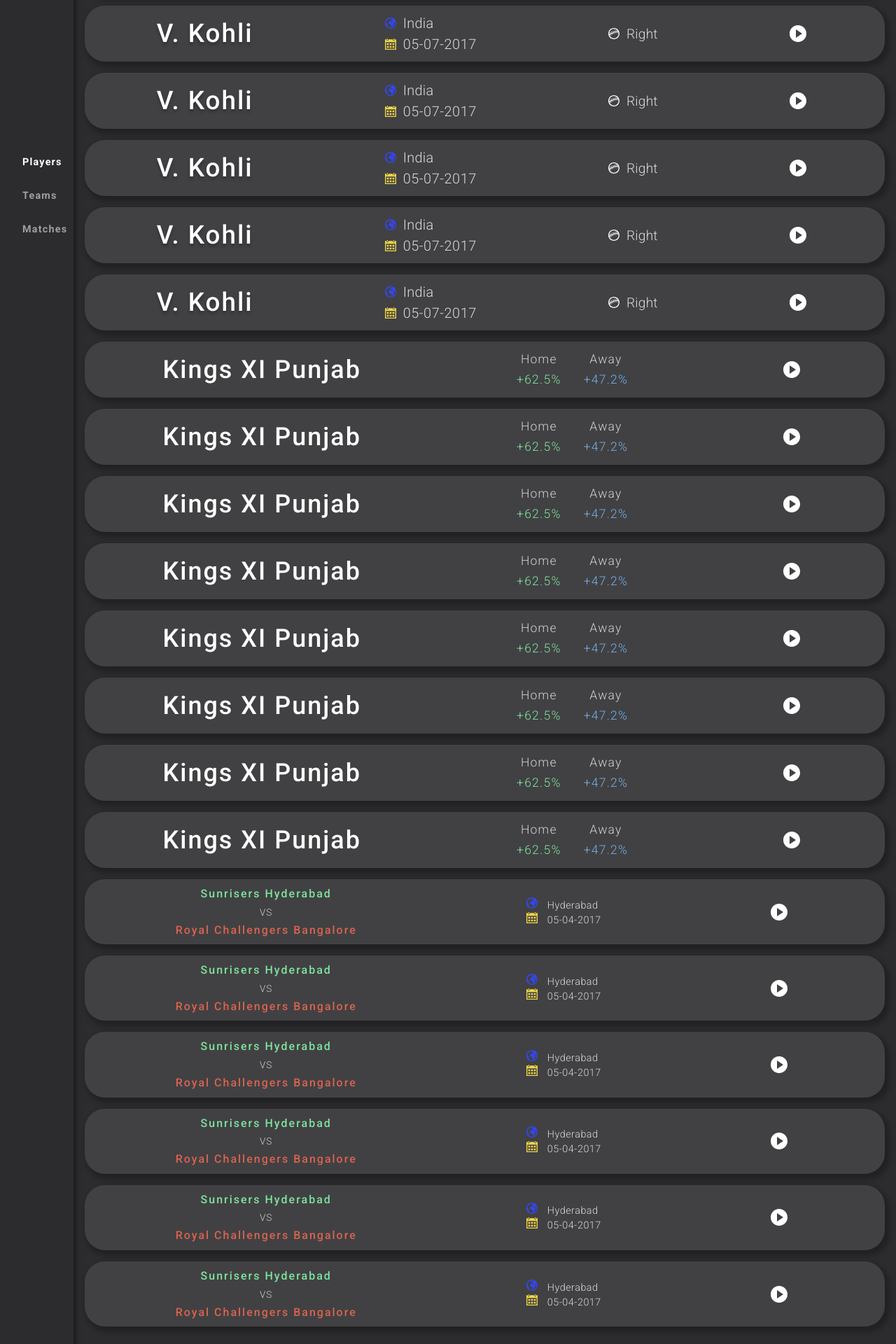
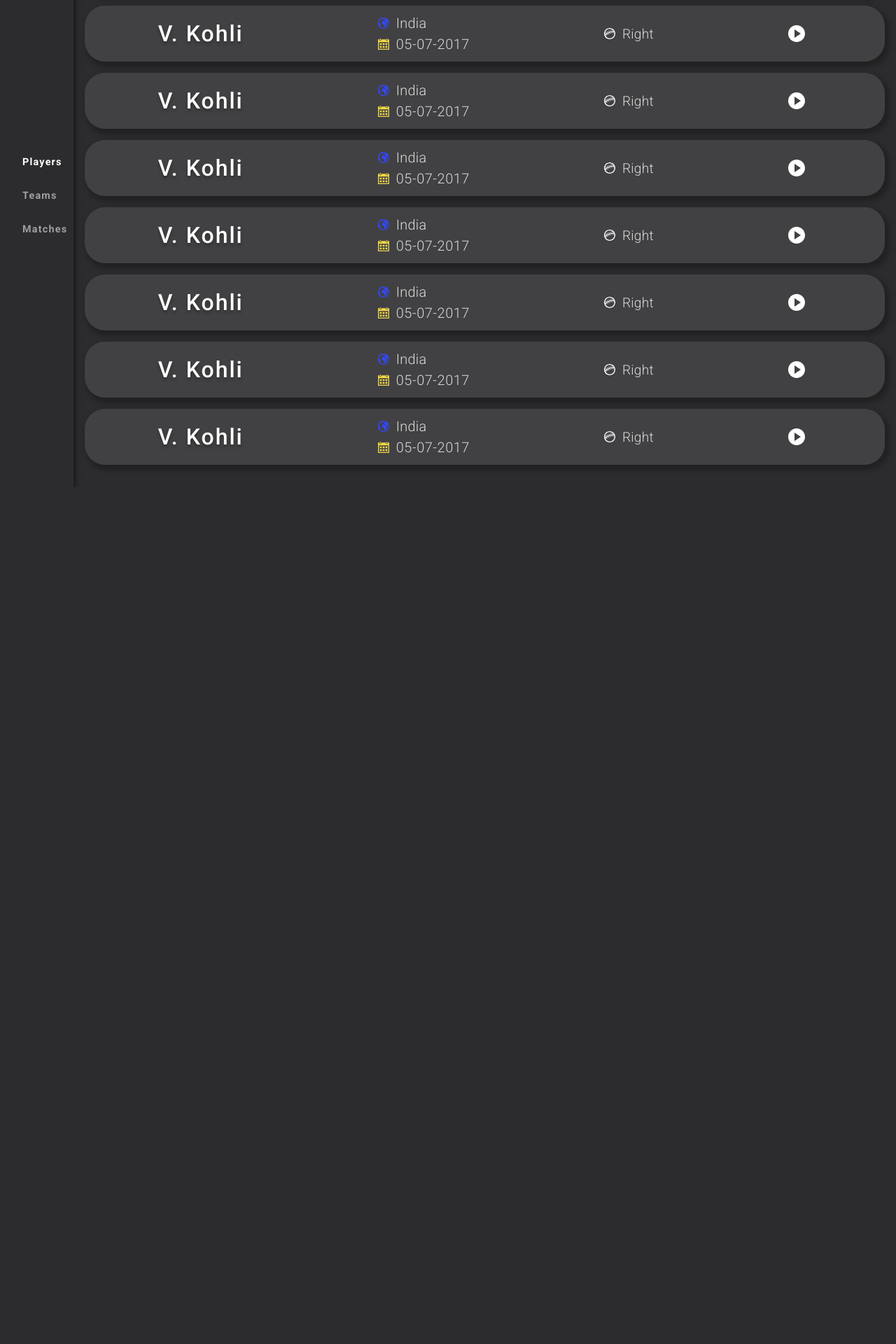
Before and after one commit to AayushDongre/atlan-ipl-task, a React (Create React App) app: page / in a window 1280 px wide. Shown: the part 120-2040 px from the top of the page at 70% size. After the commit the page ends 816 px from the top, so only its background shows below. Built offline with nearby package versions, Linux system fonts and the light colour scheme.

Commit message:
feat: add navigation functionality

```diff
--- a/src/App.tsx
+++ b/src/App.tsx
@@ -1,4 +1,4 @@
-import React from "react";
+import React, { useState } from "react";
 import TopBar from "./Components/NavBar/NavBar";
 import "./App.scss";
 import PlayerCard from "./Components/PlayerCard/PlayerCard";
@@ -6,123 +6,39 @@
 import MatchCard from "./Components/MatchCard/MatchCard";
 
 function App() {
+  const [currentPath, setCurrentPath] = useState("players");
+
   return (
     <div className="App">
       <div className="wrapper">
-        <TopBar />
+        <TopBar currentPath={currentPath} setCurrentPath={setCurrentPath} />
         <div className="cardList">
+          {currentPath === "players" &&
+            [1, 2, 3, 4, 5, 6, 7, 8].map(() => (
               <PlayerCard
                 country="India"
                 name="V. Kohli"
                 dob="05-07-2017"
                 dominantArm="Right"
               />
-          <PlayerCard
-            country="India"
-            name="V. Kohli"
-            dob="05-07-2017"
-            dominantArm="Right"
-          />
-          <PlayerCard
-            country="India"
-            name="V. Kohli"
-            dob="05-07-2017"
-            dominantArm="Right"
-          />
-          <PlayerCard
-            country="India"
-            name="V. Kohli"
-            dob="05-07-2017"
-            dominantArm="Right"
-          />
-          <PlayerCard
-            country="India"
-            name="V. Kohli"
-            dob="05-07-2017"
-            dominantArm="Right"
-          />
-          <PlayerCard
-            country="India"
-            name="V. Kohli"
-            dob="05-07-2017"
-            dominantArm="Right"
-          />
+            ))}
+          {currentPath === "teams" &&
+            [1, 2, 3, 4, 5, 6, 7, 8].map(() => (
               <TeamCard
                 teamName="Kings XI Punjab"
                 awayPercent={47.2}
                 homePercent={62.5}
               />
-          <TeamCard
-            teamName="Kings XI Punjab"
-            awayPercent={47.2}
-            homePercent={62.5}
-          />
-          <TeamCard
-            teamName="Kings XI Punjab"
-            awayPercent={47.2}
-            homePercent={62.5}
-          />
-          <TeamCard
-            teamName="Kings XI Punjab"
-            awayPercent={47.2}
-            homePercent={62.5}
-          />
-          <TeamCard
-            teamName="Kings XI Punjab"
-            awayPercent={47.2}
-            homePercent={62.5}
-          />
-          <TeamCard
-            teamName="Kings XI Punjab"
-            awayPercent={47.2}
-            homePercent={62.5}
-          />
-          <TeamCard
-            teamName="Kings XI Punjab"
-            awayPercent={47.2}
-            homePercent={62.5}
-          />
-          <TeamCard
-            teamName="Kings XI Punjab"
-            awayPercent={47.2}
-            homePercent={62.5}
-          />
+            ))}
+          {currentPath === "matches" &&
+            [1, 2, 3, 4, 5, 6, 7, 8].map(() => (
               <MatchCard
                 winningTeam="Sunrisers Hyderabad"
                 losingTeam="Royal Challengers Bangalore"
                 loaction="Hyderabad"
                 date="05-04-2017"
               />
-          <MatchCard
-            winningTeam="Sunrisers Hyderabad"
-            losingTeam="Royal Challengers Bangalore"
-            loaction="Hyderabad"
-            date="05-04-2017"
-          />
-          <MatchCard
-            winningTeam="Sunrisers Hyderabad"
-            losingTeam="Royal Challengers Bangalore"
-            loaction="Hyderabad"
-            date="05-04-2017"
-          />
-          <MatchCard
-            winningTeam="Sunrisers Hyderabad"
-            losingTeam="Royal Challengers Bangalore"
-            loaction="Hyderabad"
-            date="05-04-2017"
-          />
-          <MatchCard
-            winningTeam="Sunrisers Hyderabad"
-            losingTeam="Royal Challengers Bangalore"
-            loaction="Hyderabad"
-            date="05-04-2017"
-          />
-          <MatchCard
-            winningTeam="Sunrisers Hyderabad"
-            losingTeam="Royal Challengers Bangalore"
-            loaction="Hyderabad"
-            date="05-04-2017"
-          />
+            ))}
         </div>
       </div>
     </div>
--- a/src/Components/NavBar/NavBar.scss
+++ b/src/Components/NavBar/NavBar.scss
@@ -37,7 +37,7 @@
     height: 8vh;
     min-height: fit-content;
   }
-  .navbarContent{
+  .navbarContent {
     position: relative;
     height: 100%;
     flex-direction: row;
--- a/src/Components/NavBar/NavBar.tsx
+++ b/src/Components/NavBar/NavBar.tsx
@@ -3,16 +3,20 @@
 
 import "./NavBar.scss";
 
-const NavBar: React.FC = () => {
+export interface NavBarProps {
+  currentPath: string;
+  setCurrentPath: React.Dispatch<React.SetStateAction<string>>;
+}
+
+const NavBar: React.FC<NavBarProps> = (props) => {
   const paths = ["players", "teams", "matches"];
-  const [currentPath, setCurrentPath] = useState("players");
 
   return (
     <div className="navBar">
       <div className="navbarContent">
         {paths.map((path) => (
-          <div onClick={() => setCurrentPath(path)}>
-            <NavBarButton path={path} active={currentPath === path} />
+          <div onClick={() => props.setCurrentPath(path)}>
+            <NavBarButton path={path} active={props.currentPath === path} />
           </div>
         ))}
       </div>
--- a/src/Components/PlayerCard/PlayerCard.scss
+++ b/src/Components/PlayerCard/PlayerCard.scss
@@ -5,7 +5,7 @@
 
 .playerName {
   font-weight: 500;
-  font-size: 2.3rem;
+  font-size: 2rem;
   line-height: 42px;
   letter-spacing: 2px;
 
--- a/src/Components/TeamCard/TeamCard.scss
+++ b/src/Components/TeamCard/TeamCard.scss
@@ -7,7 +7,7 @@
 
 .teamName {
   font-weight: 500;
-  font-size: 2.25rem;
+  font-size: 1.6rem;
   letter-spacing: 2px;
 }
 
--- a/src/colors.scss
+++ b/src/colors.scss
@@ -6,4 +6,4 @@
 
 $cardGreen: #7fe49f;
 $cardBlue: #74b0ea;
-$cardRed: #DA634F
+$cardRed: #da634f;
```
Lines whose indentation alone changed are shown as unchanged.
